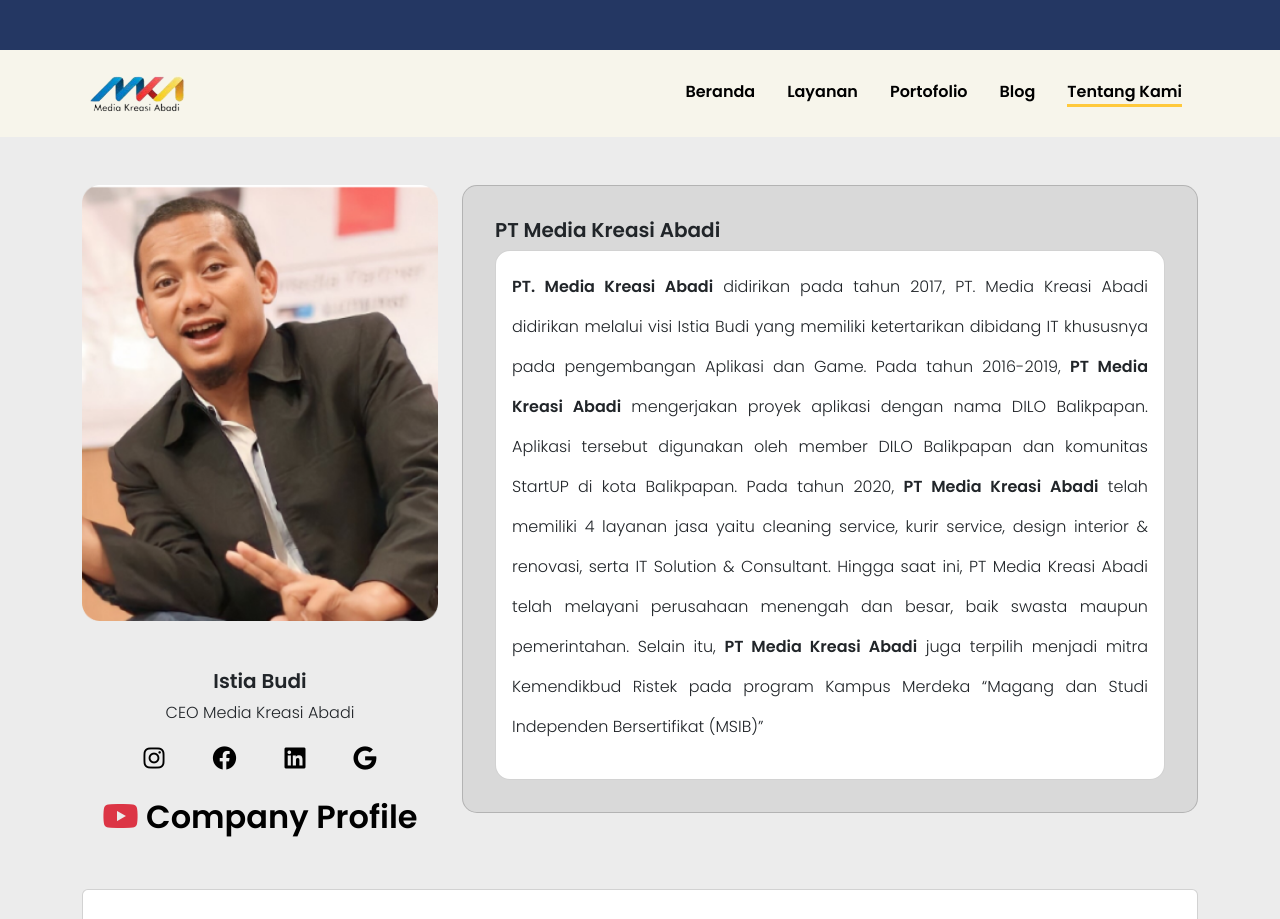
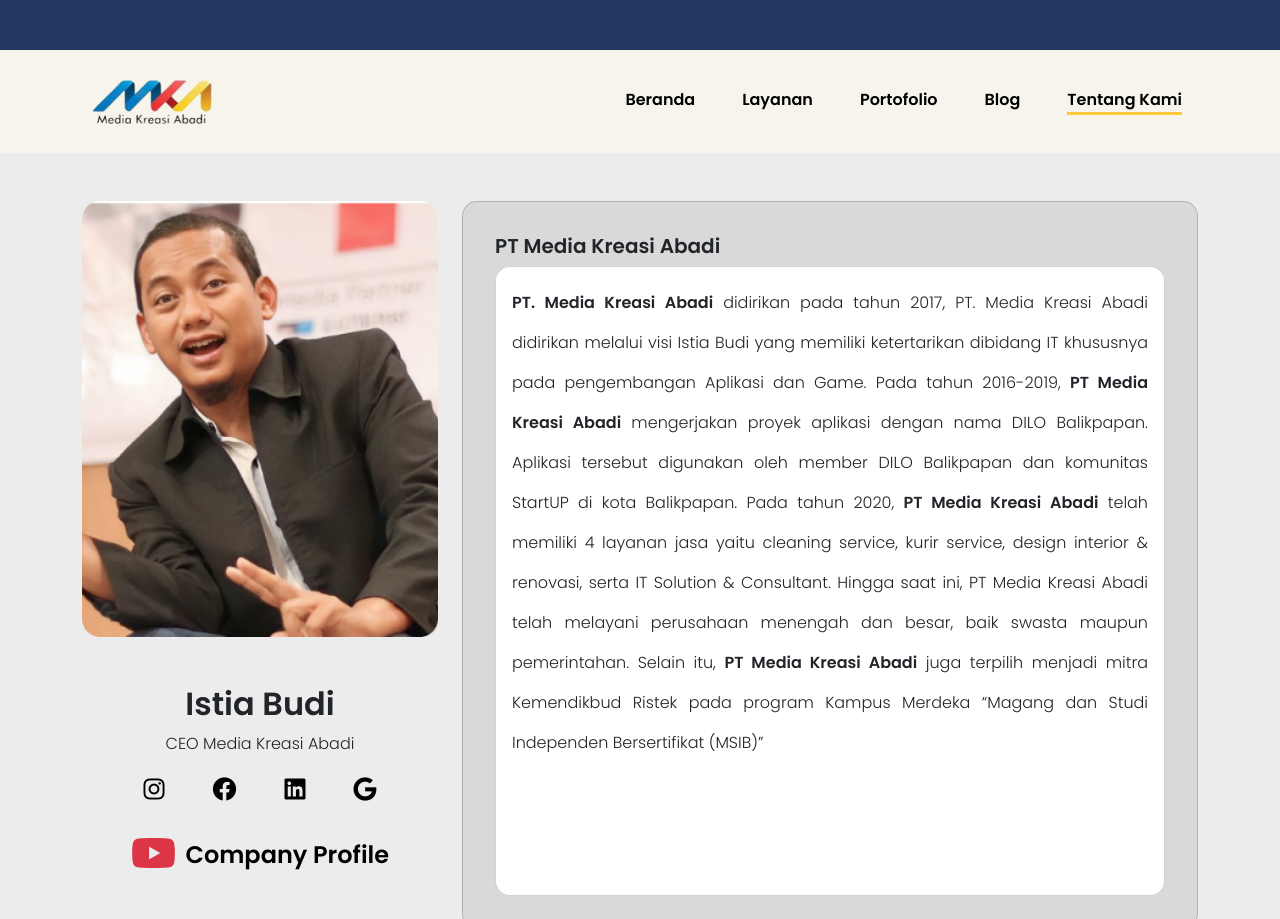
Before and after one commit to sallixie/mka, a plain HTML site: page tentang-kami.html in a window 1280 px wide. Shown: the top 919 px of the page. Drawn offline with Linux system fonts and the light colour scheme.

Commit message:
bagian tentang + perbaikin footer sedikit

```diff
--- a/assets/custom-style.css
+++ b/assets/custom-style.css
@@ -24,10 +24,11 @@
 
 /* NAVBAR */
 .navbar-brand img {
-    width: 110px;
+    width: 140px;
 }
 
 a.nav-link {
+    margin-left: 15px;
     color: #000000 !important;
     font-weight: 600;
 }
@@ -263,7 +264,7 @@
 
 .maps-title {
   font-weight: 600;
-  font-size: 36px;
+  font-size: 24px;
   text-align: center;
   background-color: #FFC93C;
   color: #FFFFFF;
--- a/tentang-kami.html
+++ b/tentang-kami.html
@@ -60,7 +60,7 @@
                 alt="Istia Budi"
               />
 
-              <h5 class="fw-bolder">Istia Budi</h5>
+              <h5 class="fw-bolder" style="font-size: xx-large;">Istia Budi</h5>
               <p>CEO Media Kreasi Abadi</p>
 
               <ul class="list-unstyled d-flex gap-5 justify-content-center">
@@ -88,25 +88,25 @@
 
               <!-- youtube with icon and a -->
               <a
-                class="text-black fs-2 text-decoration-none fw-semibold"
+                class="text-black fs-1 text-decoration-none fw-semibold"
                 href="https://www.youtube.com/channel/UCZQY9YQZ5ZQ9Z9Z9"
                 target="_blank"
                 rel="noopener noreferrer"
               >
                 <i class="fab fa-youtube text-danger"></i>
-                <span>Company Profile</span>
+                <span style="font-size: x-large; position:relative; bottom: 5px;">Company Profile</span>
               </a>
             </div>
             <div class="col-md-8">
               <div
                 class="card p-3"
-                style="background-color: #d9d9d9; border-radius: 15px"
+                style="background-color: #d9d9d9; border-radius: 15px;"
               >
                 <div class="card-body">
                   <h5 class="fw-bold">PT Media Kreasi Abadi</h5>
                   <div class="card" style="border-radius: 15px">
                     <div class="card-body">
-                      <p class="deskripsi-kami">
+                      <p class="deskripsi-kami" style="min-height: 580px;">
                         <span class="fw-bold">PT. Media Kreasi Abadi</span>
                         didirikan pada tahun 2017, PT. Media Kreasi Abadi
                         didirikan melalui visi Istia Budi yang memiliki
@@ -370,6 +370,7 @@
               class="img img-fluid m-auto d-block"
               src="./assets/images/logo-mka.png"
               alt="Layanan MKA"
+              style="background-color: white; border-radius: 15px; padding-top: 30px; padding-bottom: 30px;"
             />
           </div>
           <div class="col-md-4 mb-5">
```
Also changed, not shown: blog.html (+1 -0 lines), index.html (+1 -0 lines), layanan.html (+1 -0 lines), portofolio.html (+1 -0 lines).
